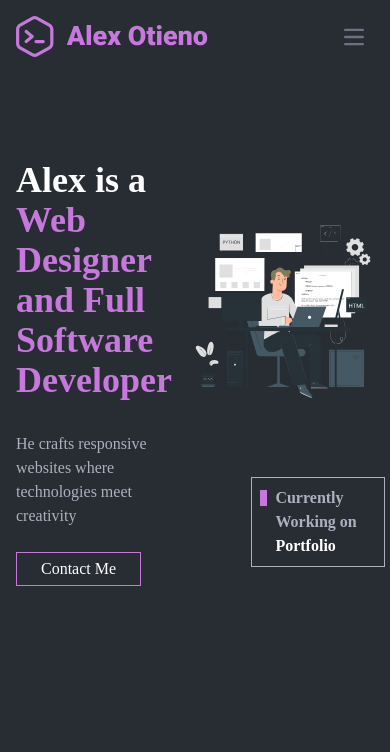
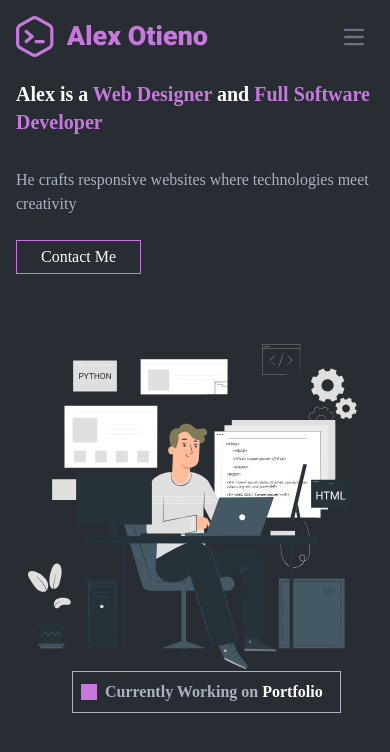
Before and after one commit to Alexotieno1717/portfolio, a React (Vite) app: page / in a window 390 px wide. Shown: the top 752 px of the page. Built offline with nearby package versions, Linux system fonts and the light colour scheme.

Commit message:
[feat]: change the location of the image and added keword

```diff
--- a/src/components/sections/BannerSection.tsx
+++ b/src/components/sections/BannerSection.tsx
@@ -1,4 +1,3 @@
-import img from '../../assets/Home_art 1.svg';
 import { ISectionBanner } from '../../../types';
 import { Link } from 'react-router-dom';
 
@@ -9,10 +8,11 @@ interface BannerSectionProps {
 const BannerSection = ({ data }: BannerSectionProps) => {
   return (
     <div className="lg:max-w-4xl xl:max-w-[1031px]  flex flex-wrap items-center justify-between mx-auto px-4 lg:px-0 py-20">
-      <div className="grid grid-cols-2">
+      <div className="grid grid-cols-1 md:grid-cols-2">
         <div>
-          <h1 className="text-4xl font-semibold text-white pt-20">
-            {data.title} <span className="text-primary-purple">{data.keyword}</span>
+          <h1 className="text-xl md:text-3xl font-semibold text-white md:pt-32">
+            {data.title} <span className="text-primary-purple">{data.keyword}</span> and
+            <span className="text-primary-purple"> {data.Keyword1}</span>
           </h1>
           <p className="text-primary-gray text-base font-normal pt-8 pb-6">{data.description}</p>
           <Link
@@ -23,7 +23,7 @@ const BannerSection = ({ data }: BannerSectionProps) => {
           </Link>
         </div>
         <div>
-          <img src={img} alt="svg home art" className="w-[505px] h-[397px] pt-16" />
+          <img src={data.img} alt="svg home art" className="w-[505px] h-[397px] pt-16" />
           <div className="flex gap-2 border border-primary-gray w-[75%] ml-14 py-2 px-2">
             <div className="bg-primary-purple w-4 h-4 mt-1 ml-"></div>
             <p className="text-primary-gray text-base font-semibold">
--- a/src/mock/index.ts
+++ b/src/mock/index.ts
@@ -3,7 +3,8 @@ import { ISectionBanner } from '../../types';
 const BannerData: ISectionBanner = {
   id: 1,
   title: 'Alex is a',
-  keyword: 'Web Designer and Full Software Developer',
+  keyword: 'Web Designer',
+  Keyword1: 'Full Software Developer',
   description: 'He crafts responsive websites where technologies meet creativity',
   buttonLable: 'Contact Me',
   buttonLink: '/contact',
--- a/types/index.ts
+++ b/types/index.ts
@@ -2,6 +2,7 @@ export interface ISectionBanner {
   id: number;
   title: string;
   keyword: string;
+  Keyword1: string;
   description: string;
   buttonLable: string;
   buttonLink: string;
```
Also changed, not shown: public/assets/Home_art 1.svg (added).
